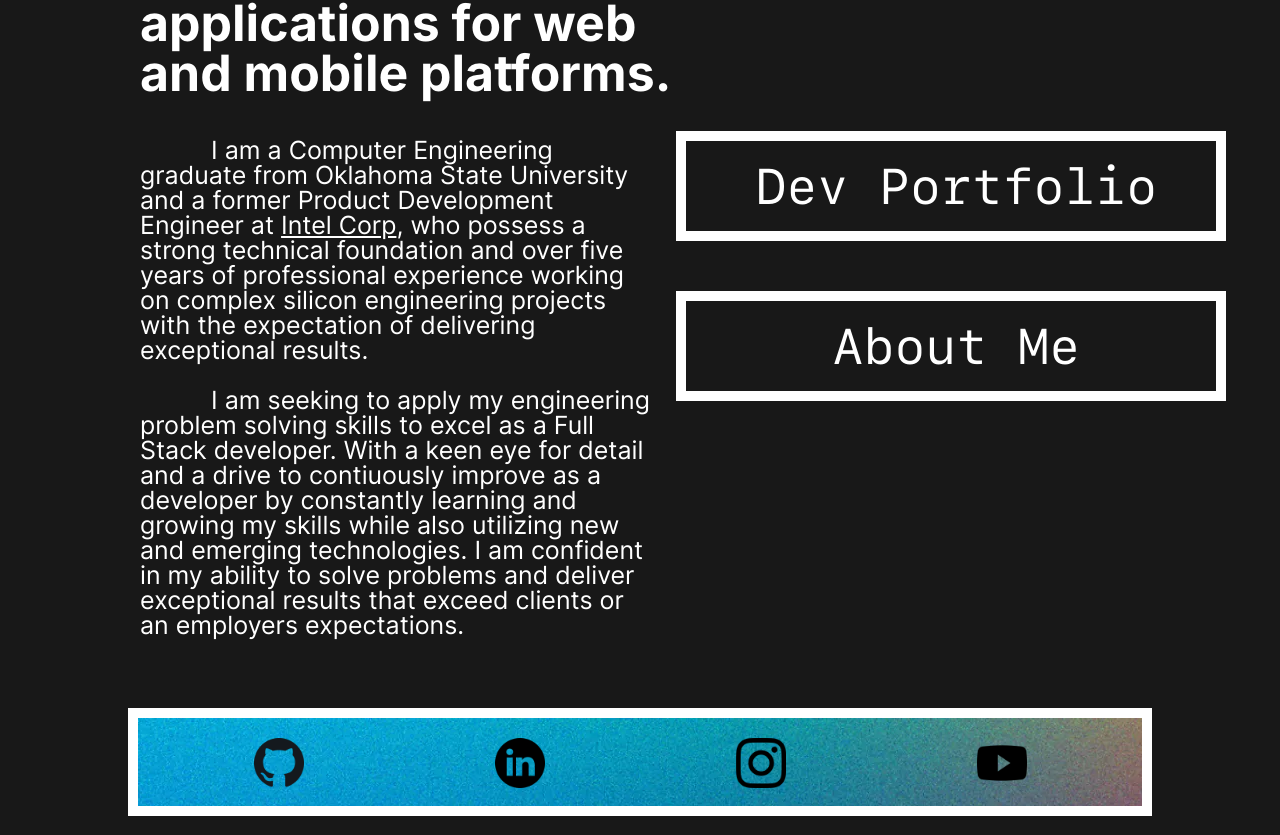
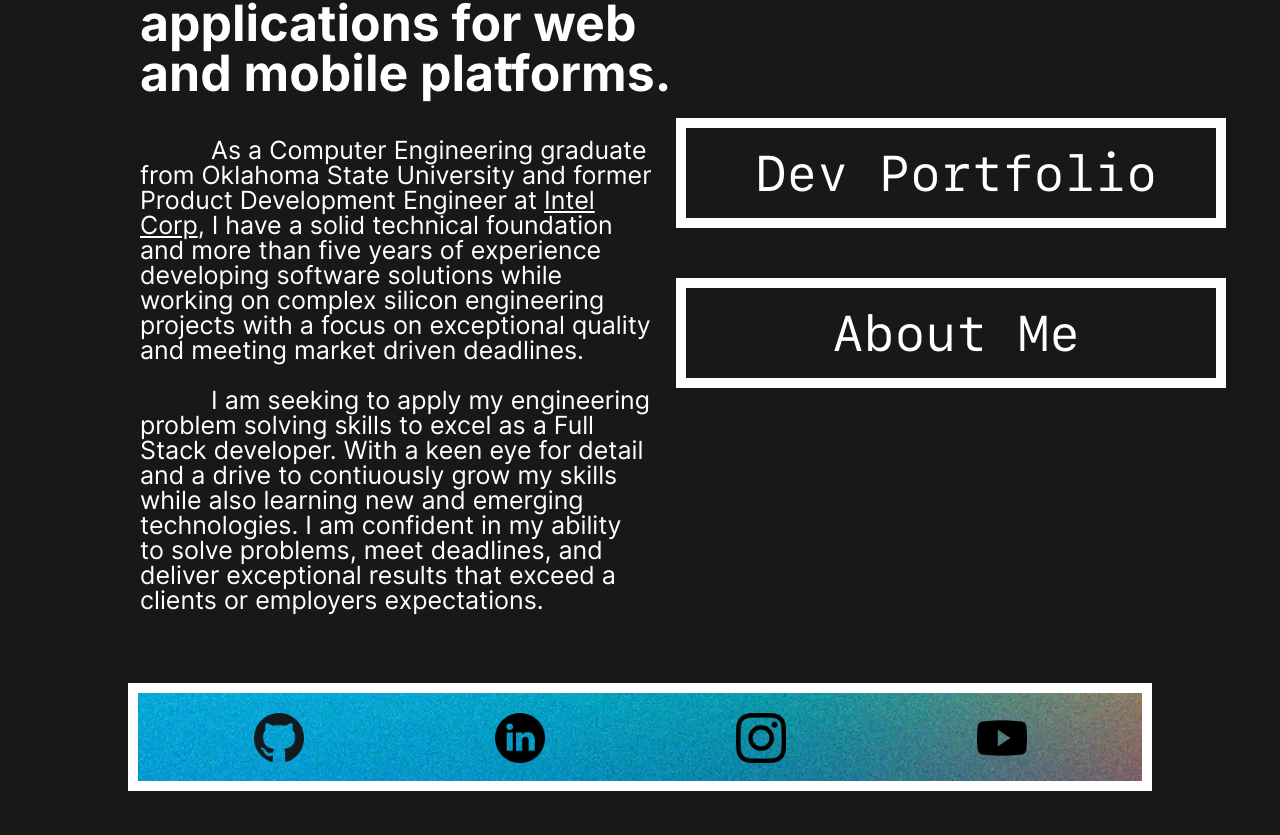
Before and after one commit to DesertCow/Portfolio-2023, a React (Create React App) app in the folder client/: page / in a window 1280 px wide. Shown: the part 482-1317 px from the top of the page. Built offline with nearby package versions, Linux system fonts and the light colour scheme.

Commit message:
Updated home text

```diff
--- a/client/src/pages/Home.js
+++ b/client/src/pages/Home.js
@@ -30,10 +30,10 @@ function Home() {
           </div>
 
           <div className='homeDesText'>
-            &ensp; &ensp;&ensp; &ensp; I am a Computer Engineering graduate from Oklahoma State University and a former Product Development Engineer at <a href="https://www.intel.com/">Intel Corp</a>, who possess a strong technical foundation and over five years of professional experience working on complex silicon engineering projects with the expectation of delivering exceptional results.
+            &ensp; &ensp;&ensp; &ensp; As a Computer Engineering graduate from Oklahoma State University and former Product Development Engineer at <a href="https://www.intel.com/">Intel Corp</a>, I have a solid technical foundation and more than five years of experience developing software solutions while working on complex silicon engineering projects with a focus on exceptional quality and meeting market driven deadlines.
             <br></br>
             <br></br>
-            &ensp; &ensp;&ensp; &ensp; I am seeking to apply my engineering problem solving skills to excel as a Full Stack developer. With a keen eye for detail and a drive to contiuously improve as a developer by constantly learning and growing my skills while also utilizing new and emerging technologies. I am confident in my ability to solve problems and deliver exceptional results that exceed clients or an employers expectations.
+            &ensp; &ensp;&ensp; &ensp; I am seeking to apply my engineering problem solving skills to excel as a Full Stack developer. With a keen eye for detail and a drive to contiuously grow my skills while also learning new and emerging technologies. I am confident in my ability to solve problems, meet deadlines, and deliver exceptional results that exceed a clients or employers expectations.
           </div>
 
         </div>
```
